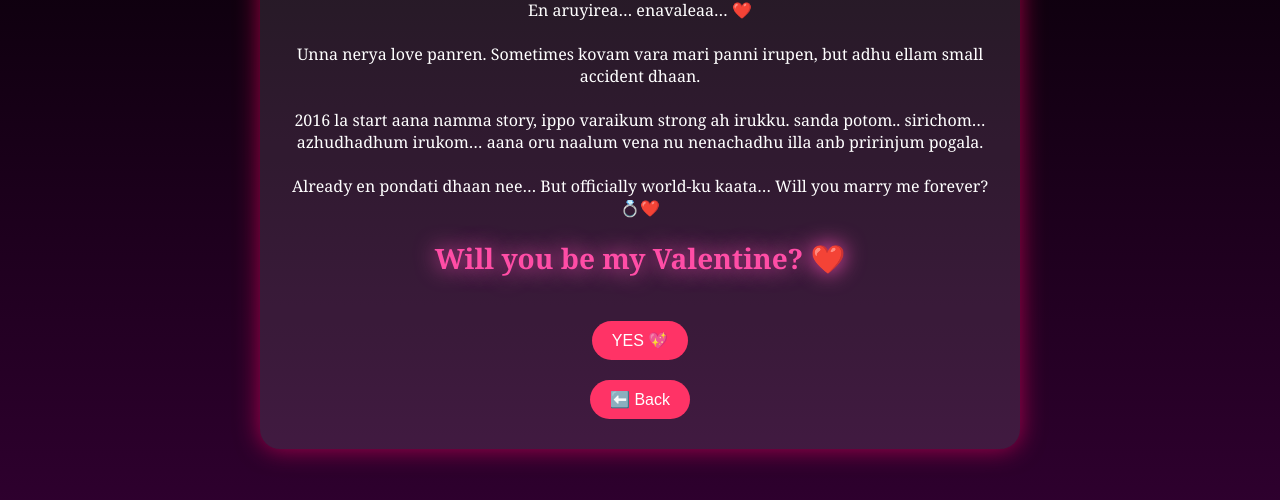
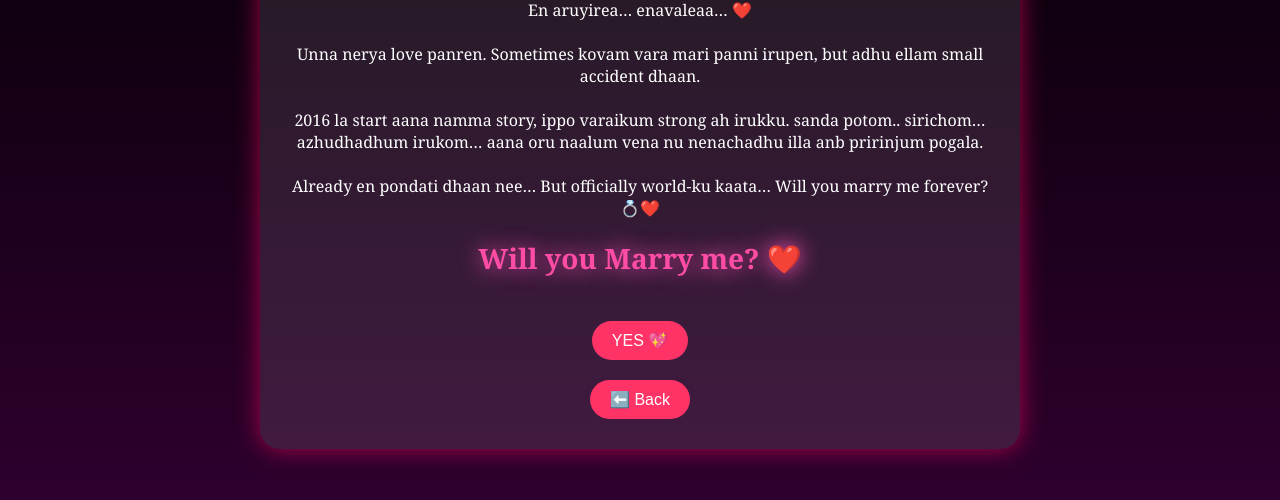
Before and after one commit to ilegalspartan-beep/subbu_love_message, a plain HTML site: page letter.html in a window 1280 px wide. Shown: the part 254-754 px from the top of the page. Drawn offline with Linux system fonts and the light colour scheme.

Commit message:
letter.html

```diff
--- a/letter.html
+++ b/letter.html
@@ -86,7 +86,7 @@ Already en pondati dhaan nee…
 But officially world-ku kaata…
 Will you marry me forever? 💍❤️
 </p>
-<h2 id="valentineText">Will you be my Valentine? ❤️</h2>
+<h2 id="valentineText">Will you Marry me? ❤️</h2>
 
 <button onclick="celebrate()">YES 💖</button>
 
```
